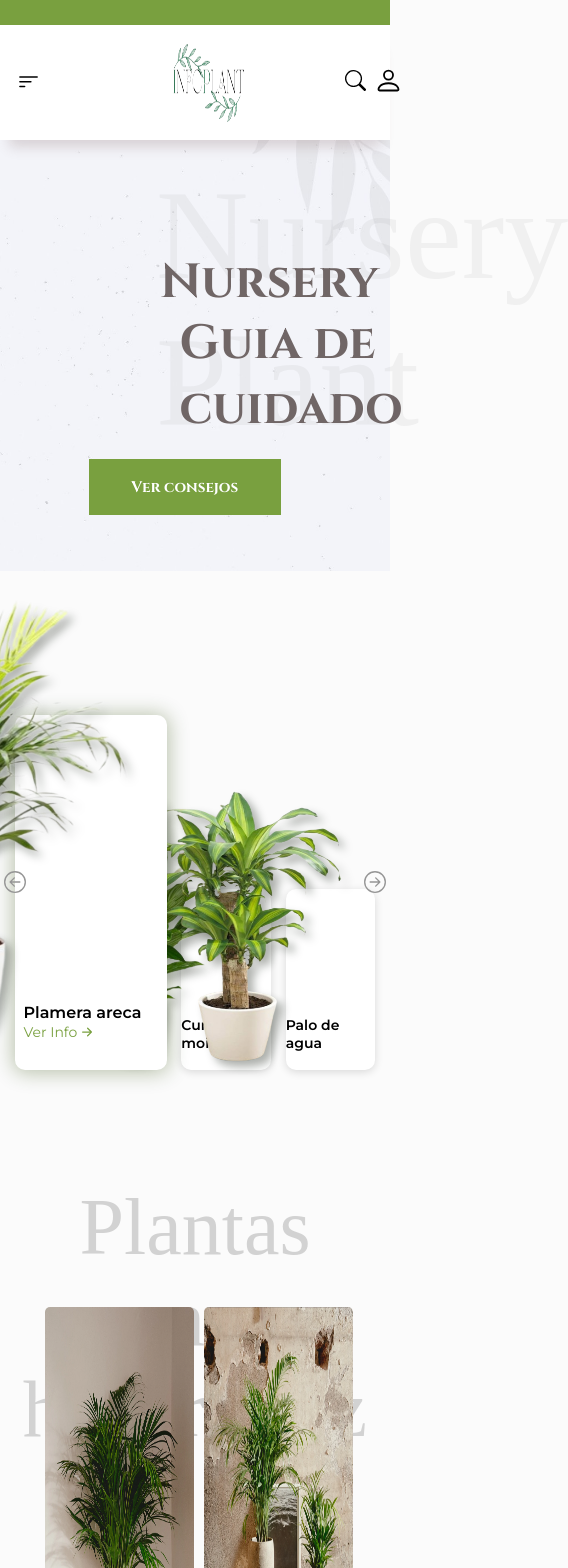
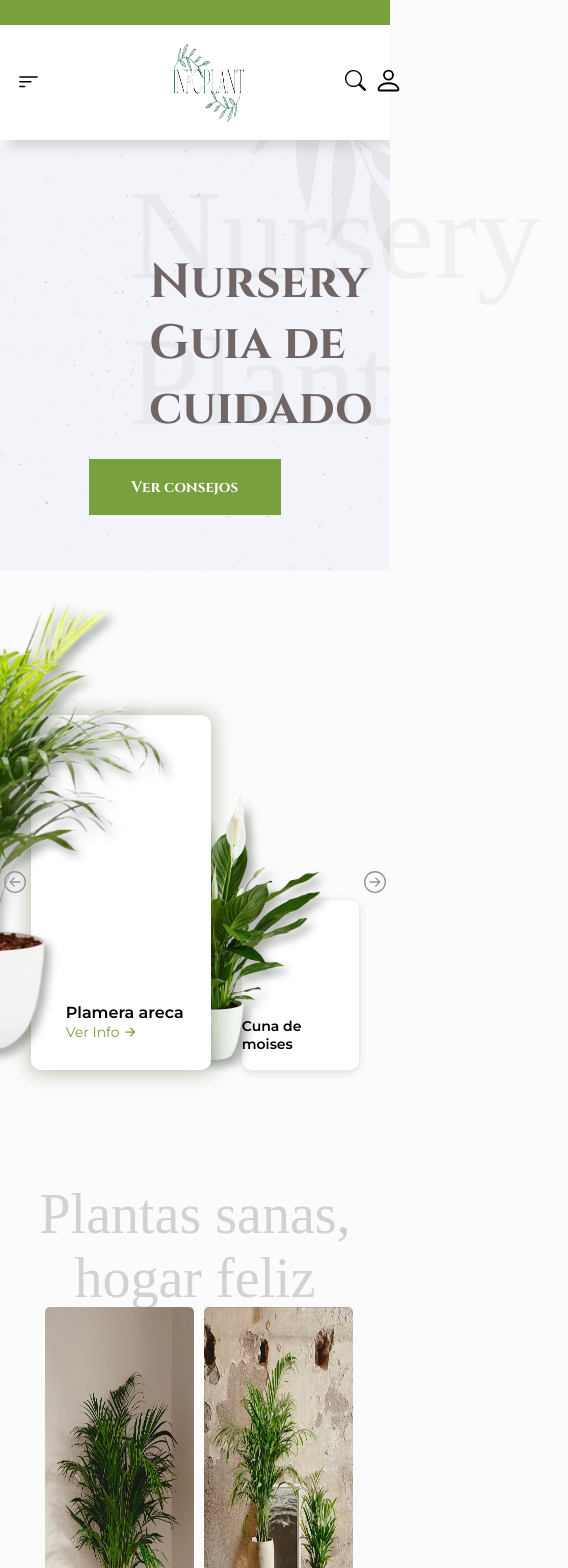
Before and after one commit to Alan-Ribeca/infoPlant, a React (Vite) app: page / in a window 390 px wide. Shown: the top 1568 px of the page, 568 px wide, since content can reach past the window. Built offline with nearby package versions, Linux system fonts and the light colour scheme.

Commit message:
siguiendo con el responsi

```diff
--- a/src/components/carrusel/carrusel.scss
+++ b/src/components/carrusel/carrusel.scss
@@ -262,3 +262,31 @@
     }
   }
 }
+
+@media screen and (max-width: 1000px) {
+  .containerCarrusel {
+    .carrusel {
+      .slide {
+        width: 26%;
+        height: 170px;
+        &:nth-last-child(-n + 3) {
+          display: none;
+        }
+        &.activo {
+          width: 46%;
+        }
+      }
+    }
+  }
+}
+
+@media screen and (max-width: 800px) {
+  .containerCarrusel {
+    .carrusel .slide {
+      width: 30%;
+    }
+    .tituloCuidados {
+      font-size: 3.5rem;
+    }
+  }
+}
--- a/src/components/comentarios/comentarios.scss
+++ b/src/components/comentarios/comentarios.scss
@@ -86,3 +86,9 @@
     }
   }
 }
+
+@media screen and (max-width: 900px) {
+  .containerComentarios {
+    background-position: 50% -1.0598%;
+  }
+}
--- a/src/components/footer/footer.scss
+++ b/src/components/footer/footer.scss
@@ -168,3 +168,32 @@
     }
   }
 }
+
+@media screen and (max-width: 900px) {
+  .footer {
+    .unite {
+      padding-left: 1rem;
+    }
+
+    .containerTexto {
+      position: absolute;
+      top: 13%;
+    }
+
+    .containerInput {
+      bottom: 6%;
+
+      .input {
+        width: 247px;
+      }
+
+      .boton {
+        width: 120px;
+      }
+    }
+
+    .menus .redes {
+      width: 39%;
+    }
+  }
+}
--- a/src/components/info/info.scss
+++ b/src/components/info/info.scss
@@ -148,3 +148,9 @@
     margin-top: 8.5rem;
   }
 }
+
+@media screen and (max-width: 900px) {
+  .infoContainer .infoTexto .cuidadoGuia .gia .guiaTexto {
+    font-size: 14px;
+  }
+}
--- a/src/components/navbar/navbar.scss
+++ b/src/components/navbar/navbar.scss
@@ -269,3 +269,15 @@
     }
   }
 }
+
+@media screen and (max-width: 800px) {
+  .containerMovil .contenedorElementos {
+    .inputBuscarMovil {
+      top: 31%;
+    }
+    .inputBuscarActivoMovil {
+      top: 31%;
+      width: 170px;
+    }
+  }
+}
--- a/src/components/top/top.scss
+++ b/src/components/top/top.scss
@@ -166,7 +166,7 @@
       }
       .titlePrincipal {
         font-size: 3rem;
-        left: 46%;
+        left: 45%;
         top: 44%;
       }
       .btn {
@@ -176,3 +176,19 @@
     }
   }
 }
+
+@media screen and (max-width: 800px) {
+  .top .containerTitle {
+    .titleImpresa {
+      left: 33%;
+    }
+
+    .titleCursiva {
+      left: 38.3%;
+    }
+
+    .titlePrincipal {
+      left: 38.3%;
+    }
+  }
+}
```
